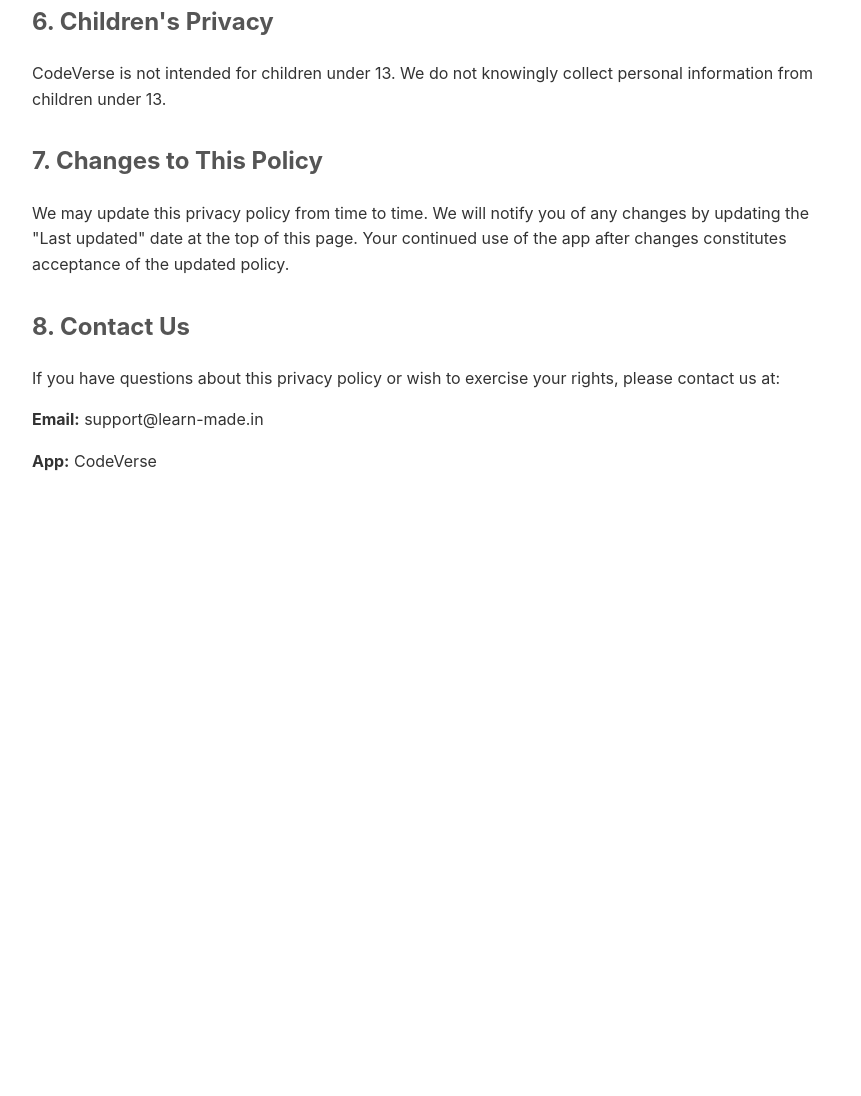
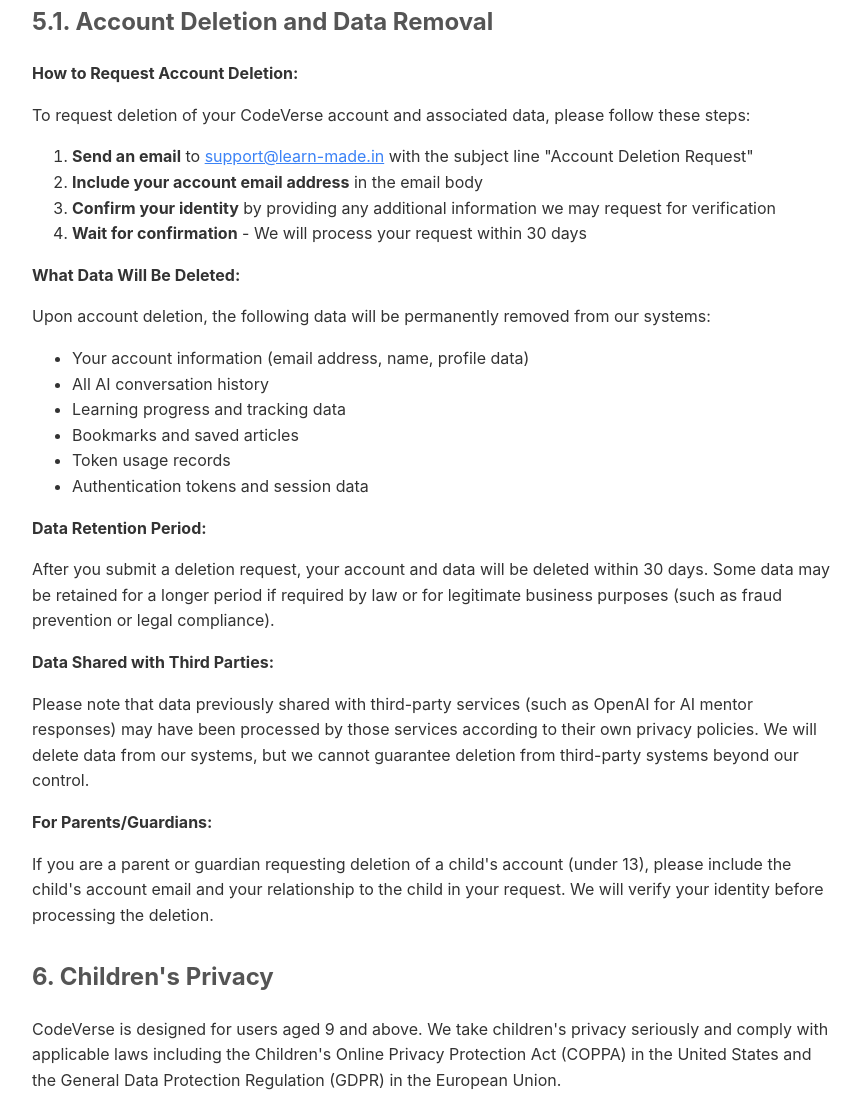
Before and after one commit to Jeyasurya14/codeverse-privacy-policy, a plain HTML site: page index.html in a window 1280 px wide. Shown: the part 1356-2452 px from the top of the page, without its empty margins (208-1069 px from the left). Before the commit the page ends 1867 px from the top, so only its background shows below. Drawn offline with Linux system fonts and the light colour scheme.

Commit message:
Add account deletion and data removal section
Added section on account deletion and data removal procedures, including steps for users to request deletion and information on data retention and third-party sharing.

```diff
--- a/index.html
+++ b/index.html
@@ -78,8 +78,42 @@
     </ul>
     <p>To exercise these rights, please contact us using the information below.</p>
 
+    <h2 id="account-deletion">5.1. Account Deletion and Data Removal</h2>
+    <p><strong>How to Request Account Deletion:</strong></p>
+    <p>To request deletion of your CodeVerse account and associated data, please follow these steps:</p>
+    <ol>
+        <li><strong>Send an email</strong> to <a href="mailto:support@learn-made.in">support@learn-made.in</a> with the subject line "Account Deletion Request"</li>
+        <li><strong>Include your account email address</strong> in the email body</li>
+        <li><strong>Confirm your identity</strong> by providing any additional information we may request for verification</li>
+        <li><strong>Wait for confirmation</strong> - We will process your request within 30 days</li>
+    </ol>
+
+    <p><strong>What Data Will Be Deleted:</strong></p>
+    <p>Upon account deletion, the following data will be permanently removed from our systems:</p>
+    <ul>
+        <li>Your account information (email address, name, profile data)</li>
+        <li>All AI conversation history</li>
+        <li>Learning progress and tracking data</li>
+        <li>Bookmarks and saved articles</li>
+        <li>Token usage records</li>
+        <li>Authentication tokens and session data</li>
+    </ul>
+
+    <p><strong>Data Retention Period:</strong></p>
+    <p>After you submit a deletion request, your account and data will be deleted within 30 days. Some data may be retained for a longer period if required by law or for legitimate business purposes (such as fraud prevention or legal compliance).</p>
+
+    <p><strong>Data Shared with Third Parties:</strong></p>
+    <p>Please note that data previously shared with third-party services (such as OpenAI for AI mentor responses) may have been processed by those services according to their own privacy policies. We will delete data from our systems, but we cannot guarantee deletion from third-party systems beyond our control.</p>
+
+    <p><strong>For Parents/Guardians:</strong></p>
+    <p>If you are a parent or guardian requesting deletion of a child's account (under 13), please include the child's account email and your relationship to the child in your request. We will verify your identity before processing the deletion.</p>
+
     <h2>6. Children's Privacy</h2>
-    <p>CodeVerse is not intended for children under 13. We do not knowingly collect personal information from children under 13.</p>
+    <p>CodeVerse is designed for users aged 9 and above. We take children's privacy seriously and comply with applicable laws including the Children's Online Privacy Protection Act (COPPA) in the United States and the General Data Protection Regulation (GDPR) in the European Union.</p>
+    <p><strong>For users under 13:</strong> If you are under 13 years of age, please have your parent or guardian review this privacy policy and help you create an account. We may require parental consent before collecting personal information from children under 13.</p>
+    <p><strong>For parents and guardians:</strong> If you believe your child under 13 has provided us with personal information without your consent, please contact us immediately. You have the right to review, request deletion of, or refuse further collection of your child's personal information.</p>
+    <p><strong>Data collected from children:</strong> When children use CodeVerse, we collect the same types of information as described in Section 1 (account information, usage data, device information). This data is used solely to provide educational services and improve the learning experience.</p>
+    <p><strong>Third-party services:</strong> We share children's data with third-party services (OpenAI for AI mentor) only as necessary to provide the service. We ensure these services comply with applicable children's privacy laws.</p>
 
     <h2>7. Changes to This Policy</h2>
     <p>We may update this privacy policy from time to time. We will notify you of any changes by updating the "Last updated" date at the top of this page. Your continued use of the app after changes constitutes acceptance of the updated policy.</p>
```
